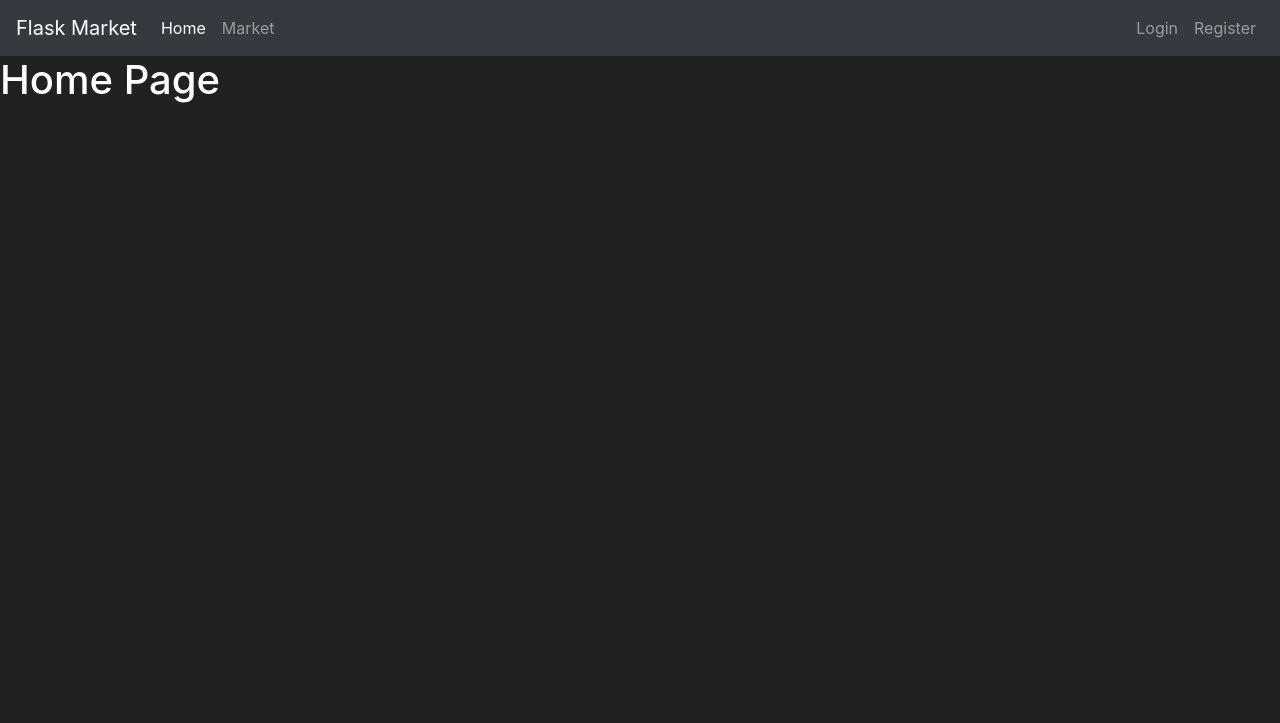
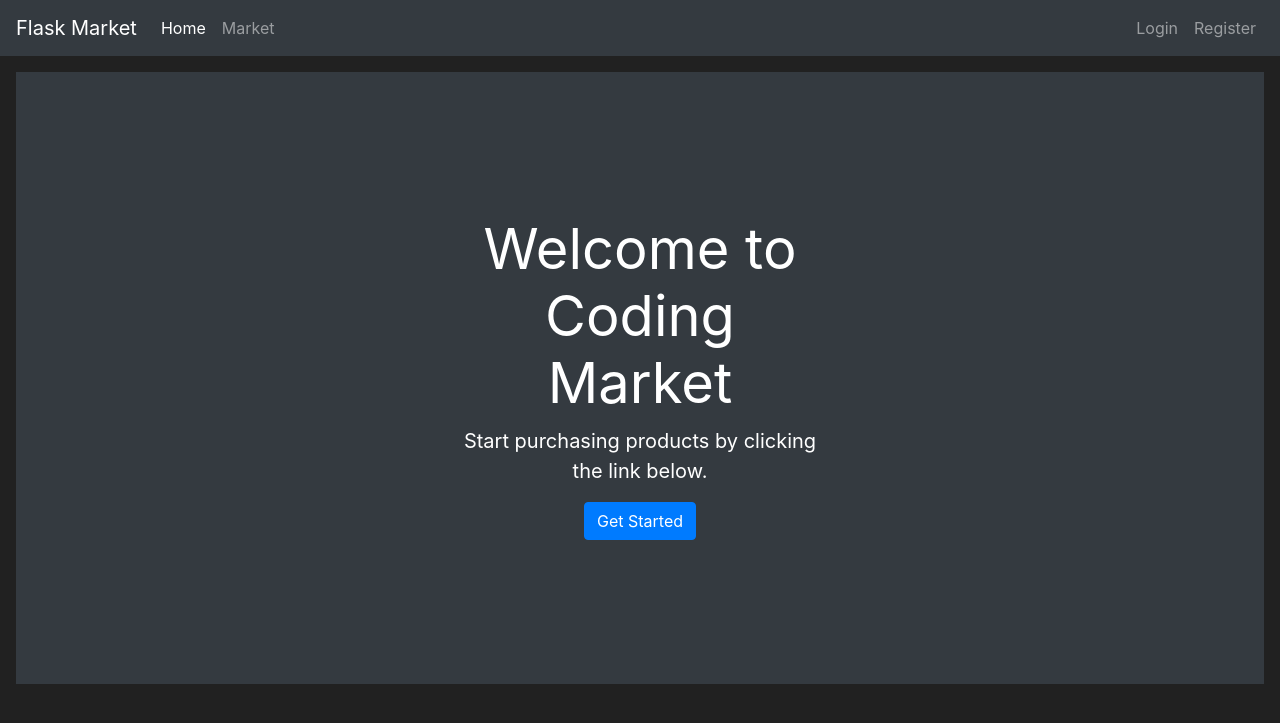
Before and after one commit to Md-Hiccup/short-project, a Flask app: page / in a window 1280 px wide. Shown: the top 723 px of the page. Run offline with Flask 2, Linux system fonts and the light colour scheme.

Commit message:
p-13 logout & customization

```diff
--- a/FlaskMarket/market/__init__.py
+++ b/FlaskMarket/market/__init__.py
@@ -9,5 +9,8 @@ app.config['SECRET_KEY'] = '3d853afaffb8c2fedaace38b'
 db = SQLAlchemy(app)
 bcrypt = Bcrypt(app)
 login_manager = LoginManager(app)
+# Redirect to login page
+login_manager.login_view = 'login_page'
+login_manager.login_message_category = 'info'
 
 from market import routes
--- a/FlaskMarket/market/routes.py
+++ b/FlaskMarket/market/routes.py
@@ -3,7 +3,7 @@ from market import app
 from market.models import Item, User
 from market.forms import RegisterForm, LoginForm
 from market import db
-from flask_login import login_user
+from flask_login import login_user, logout_user, login_required
 
 # @app.route('/')
 # def hello_world():
@@ -20,8 +20,8 @@ from flask_login import login_user
 def home_page():
     return render_template('home.html')
 
-
 @app.route('/market')
+@login_required
 def market_page():
     # items = [
     #     { 'id': 1, 'name': 'Phone', 'barcode': '8933224455697', 'price': 500},
@@ -40,6 +40,11 @@ def register_page():
                               password=form.password1.data)
         db.session.add(user_to_create)
         db.session.commit()
+
+        # After create new user, automatic login
+        login_user(user_to_create)
+        flash(f'Account created successfully! You are now logged in as {user_to_create.username}', category='success')
+
         return redirect(url_for('market_page'))
     if form.errors != {}: #if there are no errors from the validations
         for err_msg in form.errors.values():
@@ -60,3 +65,9 @@ def login_page():
             flash(f'Username and password are not match! Please try again', category='danger')
 
     return render_template('login.html', form=form)
+
+@app.route('/logout')
+def logout_page():
+    logout_user()
+    flash(f'You have been logged out!', category='info')
+    return redirect(url_for('home_page'))
--- a/FlaskMarket/market/templates/base.html
+++ b/FlaskMarket/market/templates/base.html
@@ -41,7 +41,7 @@
                         <a class="nav-link">Welcome {{ current_user.username }}</a>
                     </li>
                     <li class="nav-item">
-                        <a class="nav-link" href="#">Logout</a>
+                        <a class="nav-link" href="{{ url_for('logout_page') }}">Logout</a>
                     </li>
                 </ul>
             {% else %}
--- a/FlaskMarket/market/templates/home.html
+++ b/FlaskMarket/market/templates/home.html
@@ -1,9 +1,17 @@
 {% extends 'base.html' %}
 
 {% block title %}
-  Home Page
+  Welcome to Coding Market
 {% endblock %}
 
 {% block content %}
-<h1>Home Page</h1>
+<div class="position-relative overflow-hidden p-3 p-md-5 m-md-3 text-center bg-dark" style="color:white">
+  <div class="col-md-5 p-lg-5 mx-auto my-5">
+    <h1 class="display-4 font-weight-normal">Welcome to Coding Market</h1>
+    <p class="lead font-weight-normal">Start purchasing products by clicking the link below.</p>
+    <a class="btn btn-primary" href="{{ url_for('market_page') }}">Get Started</a>
+  </div>
+  <div class="product-device box-shadow d-none d-md-block"></div>
+  <div class="product-device product-device-2 box-shadow d-none d-md-block"></div>
+</div>
 {% endblock %}
```
Also changed, not shown: FlaskMarket/market/market.db.
